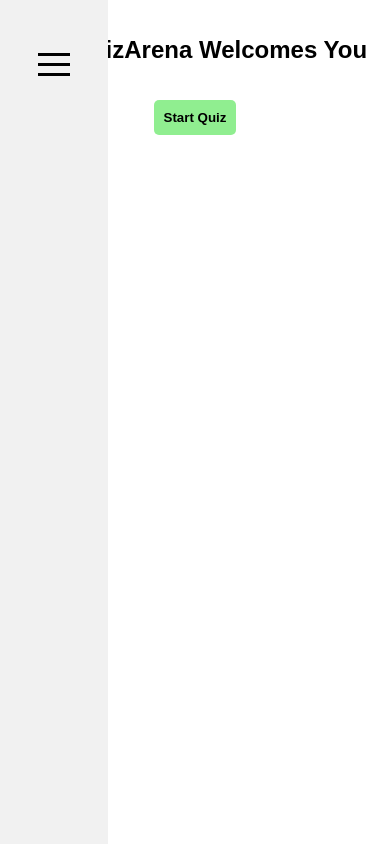
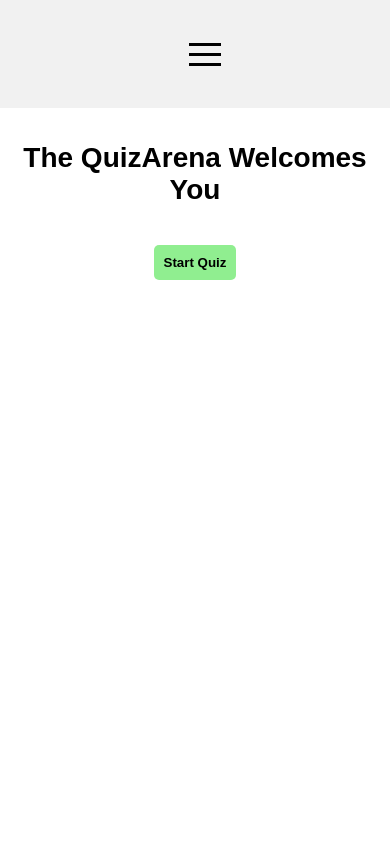
Before and after one commit to kowshikaravind/Quiz-App, a React (Vite) app: page /Home in a window 390 px wide. Built offline with nearby package versions, Linux system fonts and the light colour scheme; no server answers.

Commit message:
Hamberger menu

```diff
--- a/src/index.css
+++ b/src/index.css
@@ -337,33 +337,75 @@
 }
 
 @media (max-width: 768px) {
-  .main-content{
+  .main-content {
     margin-left: 0;
+    padding: 15px;
+    font-size: 14px;
+    text-align: center;
+  }
+
+  .setting-container {
+    width: 90%;
+    min-height: auto;
+    padding: 15px;
+    margin: 10px auto;
+    display: flex;
+    flex-direction: column;
+    gap: 20px;
+  }
+
+  .hamberger-menu-content {
+    position: fixed;
+    top: 0;
+    left: 0;
+    width: 70%;
+    height: 100vh;
+    background: #f4f4f4;
     padding: 20px;
-    font-size: 12px;
-    margin-left: 300px;
-  }
-  .setting-container{
-    width:300px;
-    height:20px;
-  }
-  .hamberger-menu-content {
-    width: 100%;
-    padding: 30px;
+    z-index: 999;
+    overflow-y: auto;
+    transition: transform 0.3s ease-in-out;
   }
 
   .head-btn {
     width: 100%;
     padding: 12px;
     font-size: 1.1rem;
+    border-radius: 8px;
   }
 
   .welcome-user {
     font-size: 1.2rem;
     margin-bottom: 15px;
   }
-  .main-content, .quiz-container, .setting-container, .outer-box-app {
-    margin-left: 0;
+
+  .quiz-container,
+  .outer-box-app,
+  .user-container,
+  .Login-container,
+  .daily-challenge-box {
+    width: 90%;
+    margin: 10px auto;
     padding: 20px;
   }
+
+  .header {
+    position: relative;
+    width: 100%;
+    height: auto;
+    flex-direction: column;
+    justify-content: space-between;
+    padding: 10px;
+  }
+
+  .header-top,
+  .header-bottom {
+    flex-direction: column;
+    flex-wrap: wrap;
+    gap: 10px;
+  }
+
+  .question-box {
+    width: 100%;
+  }
 }
```
